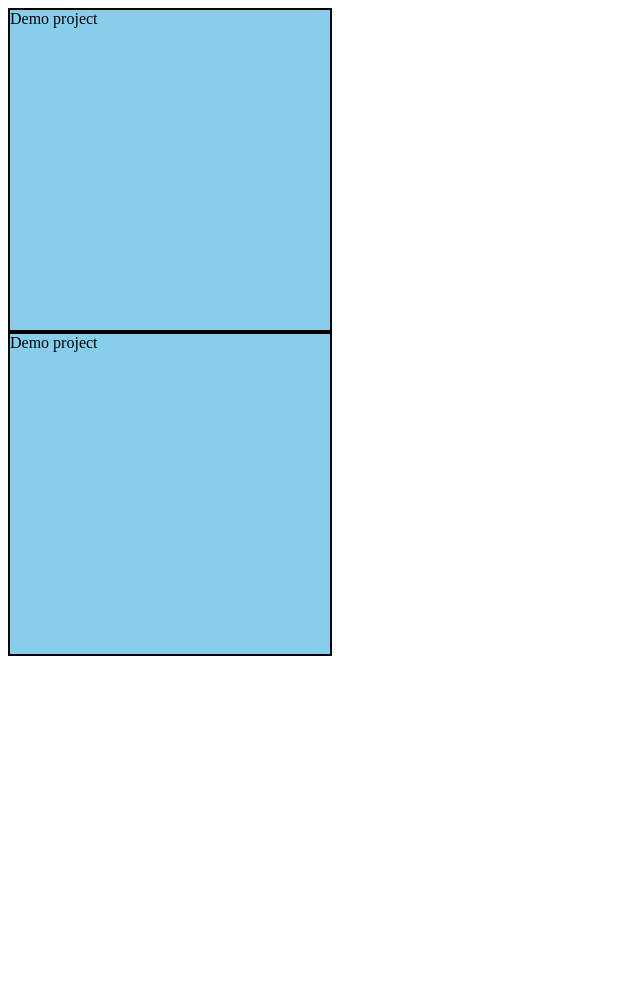
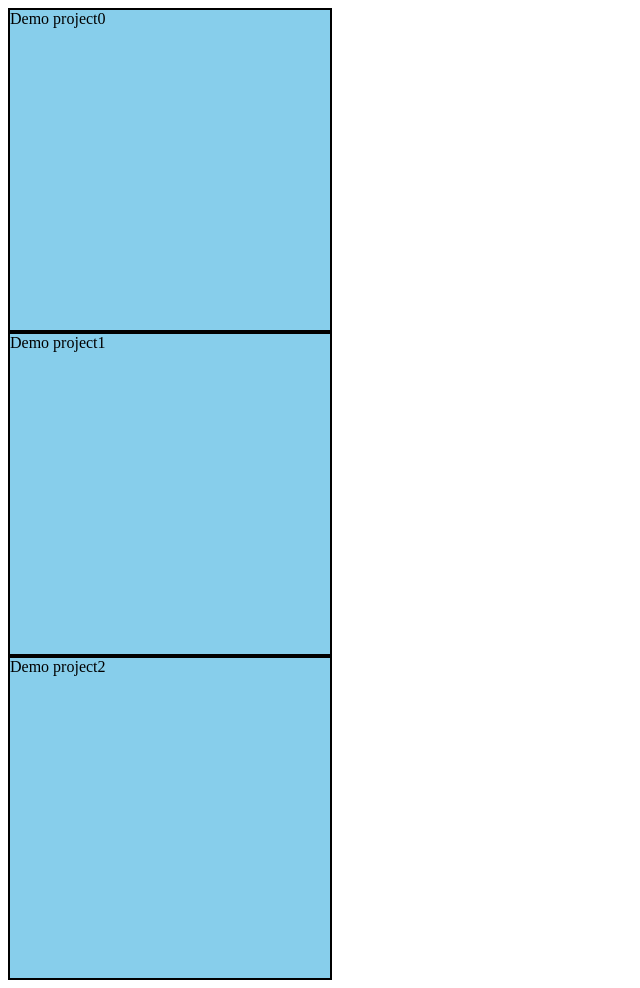
Before and after one commit to joeyolumuyiwa/branching, a plain HTML site: page index.html in a window 1280 px wide. Shown: the whole page, without its empty margins (0-640 px from the left). Before the commit the page ends 800 px from the top, so only its background shows below. Drawn offline with Linux system fonts and the light colour scheme.

Commit message:
add two lines

```diff
--- a/index.html
+++ b/index.html
@@ -8,7 +8,8 @@
 <link rel="stylesheet" href="./style.css" />
 </head>
 <body>
-    <div>Demo project</div>
-    <div>Demo project</div>
+    <div>Demo project0</div>
+    <div>Demo project1</div>
+    <div>Demo project2 </div>
 </body>
 </html>
```
